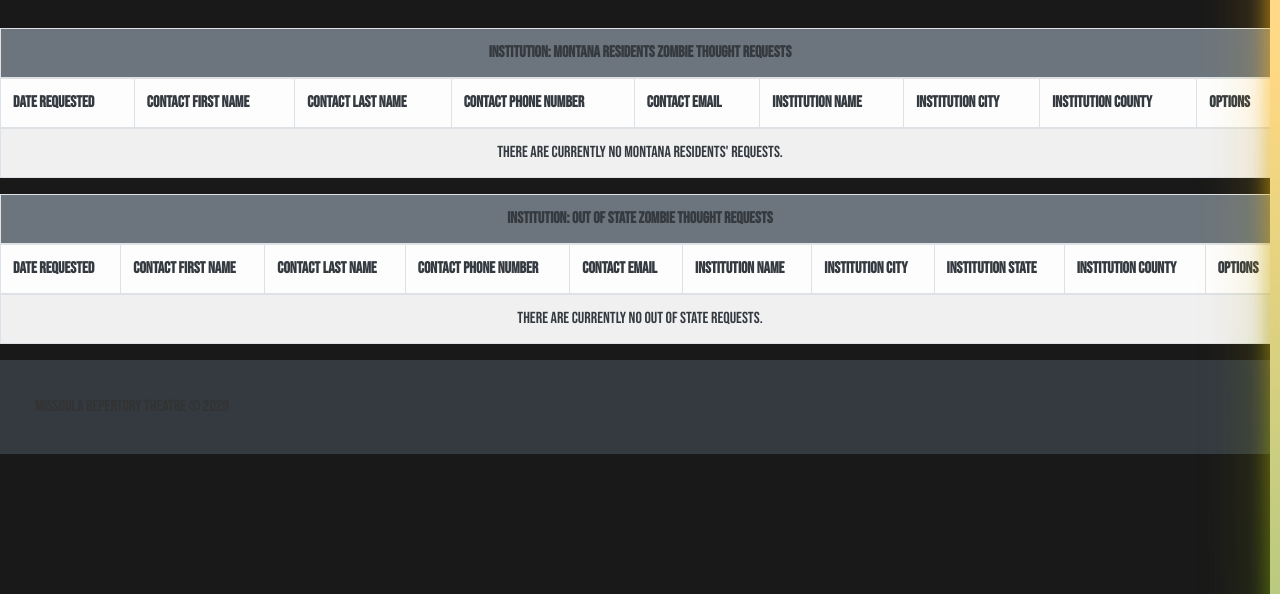
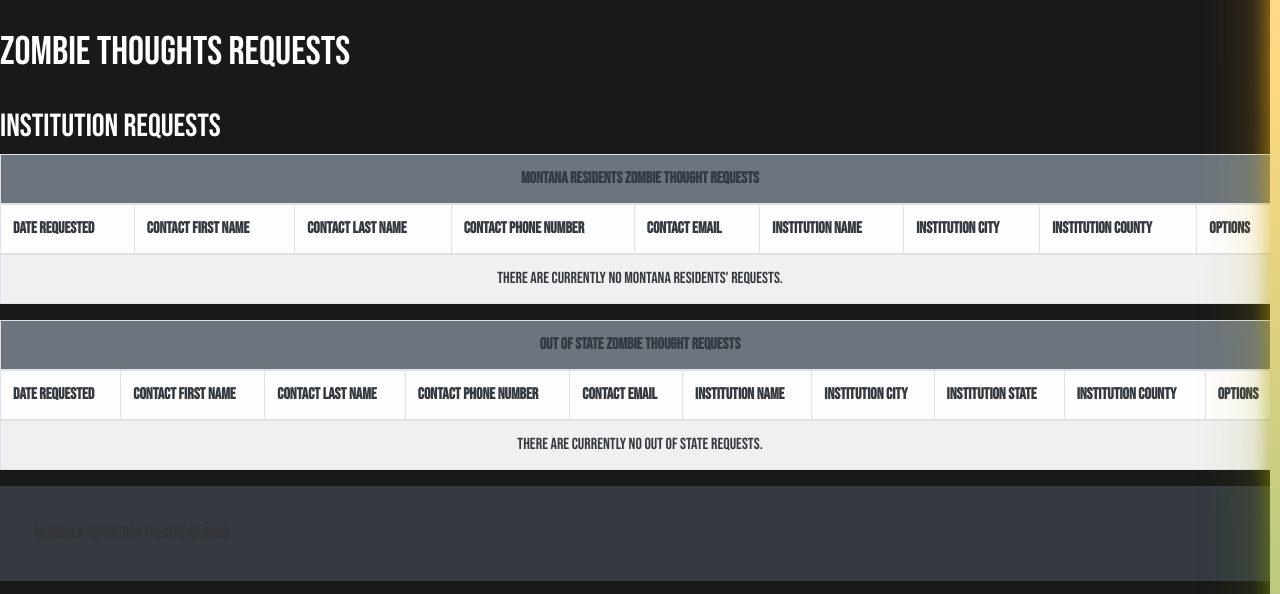
Before and after one commit to sbuff25/Zombie-Toughts-Repo, a PHP site: page /php/RequestsPage.php in a window 1280 px wide. Shown: the part 92-686 px from the top of the page. Run offline with PHP 8.4, Linux system fonts and the light colour scheme; the visitor is signed in with stand-in values (Sample User, id 1); data that the repository does not hold is empty; some libraries are stand-ins or nearby versions.

Commit message:
added headers

```diff
--- a/php/RequestsPage.php
+++ b/php/RequestsPage.php
@@ -38,6 +38,10 @@ include_once('FormCheck.php');
         ?>
             <br><br><br><br><br>
 
+        <h1>Zombie Thoughts Requests</h1>
+        <br>
+        <h2>Institution Requests</h2>
+
         <!-- __________________________________Montana Requests Table______________________________ -->
         <?php
             $stmt = $database->prepare("SELECT * FROM InstitutionInformation WHERE institution_state='Montana'");
@@ -48,7 +52,7 @@ include_once('FormCheck.php');
                 <table class='table table-bordered text-dark table-hover table-striped table-light'>
                     <thead>
                         <tr class='text-center bg-secondary'>
-                            <th colspan='9'><b>Institution: Montana Residents Zombie Thought Requests</b></th>
+                            <th colspan='9'><b>Montana Residents Zombie Thought Requests</b></th>
                         </tr>
                         <tr>
                             <th>Date Requested</th>
@@ -116,7 +120,7 @@ include_once('FormCheck.php');
                 <table class='table table-bordered text-dark table-hover table-striped table-light'>
                     <thead>
                         <tr class='text-center bg-secondary'>
-                            <th colspan='10'><b>Institution: Out of State Zombie Thought Requests</b></th>
+                            <th colspan='10'><b>Out of State Zombie Thought Requests</b></th>
                         </tr>
                         <tr>
                             <th>Date Requested</th>
```
